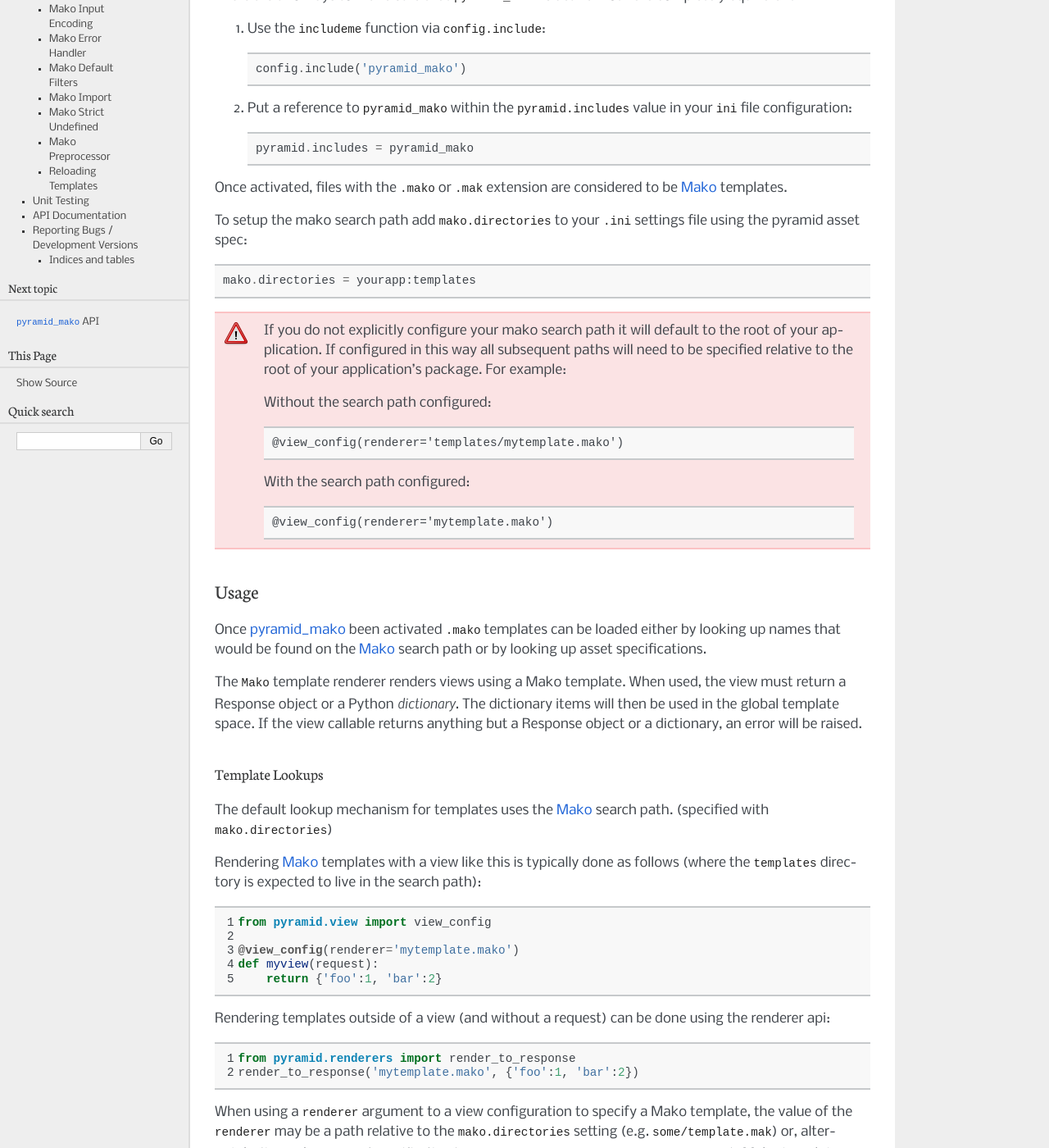
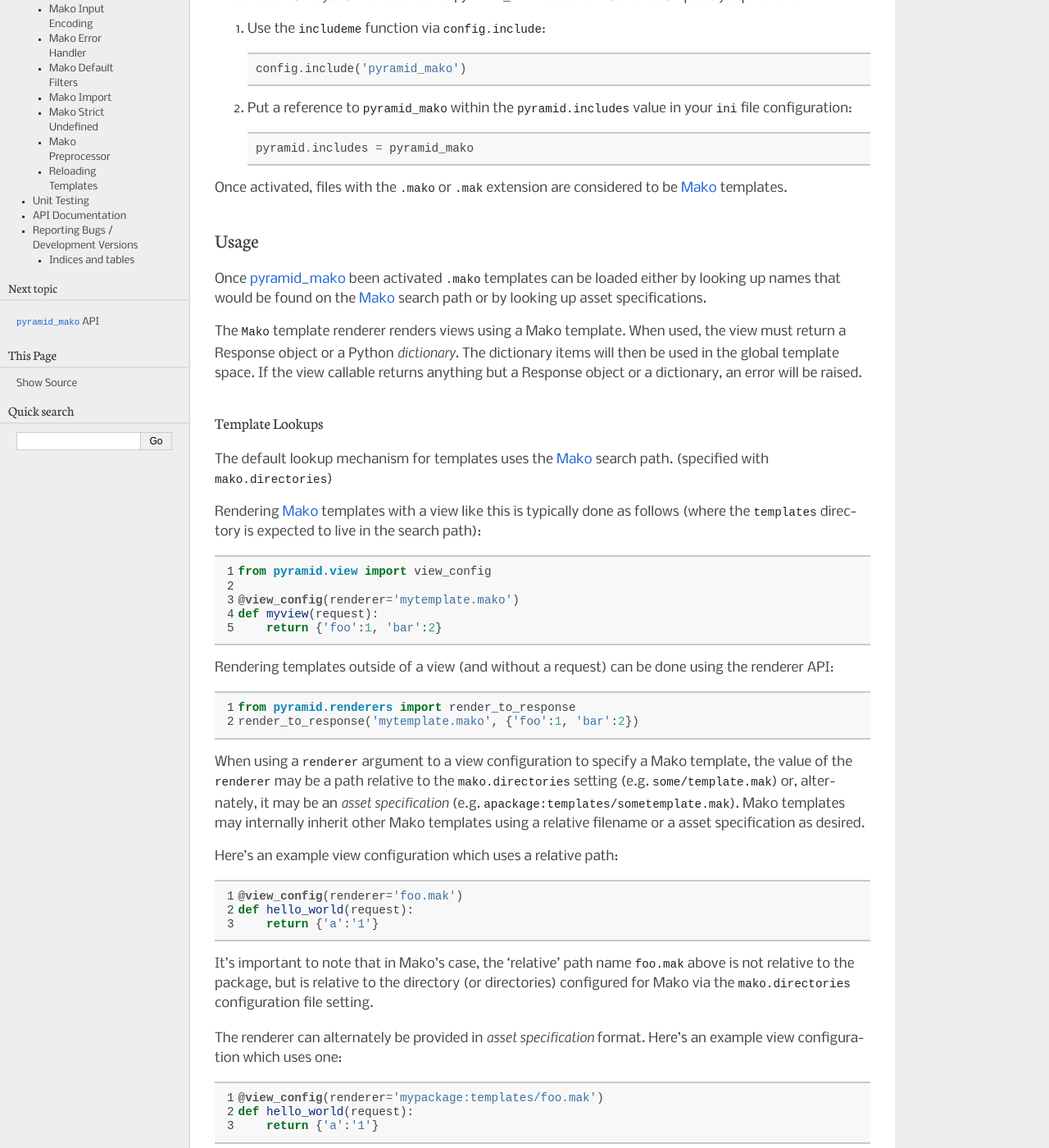
Before and after one commit to Pylons/pyramid_mako, a Sphinx documentation site: the page built from docs/index.rst, in a window 1280 px wide and 1400 px high, scrolled down 509 px. Shown: the whole window at 82% size. Built offline with Sphinx 7.4.7, drawn with Linux system fonts in a browser that asks for light colours; some of the changed text lies outside the part shown.

Commit message:
docs formatting

```diff
--- a/docs/index.rst
+++ b/docs/index.rst
@@ -33,30 +33,6 @@
 
 Once activated, files with the ``.mako`` or ``.mak`` extension are
 considered to be :term:`Mako` templates.
-
-To setup the mako search path add ``mako.directories`` to your ``.ini``
-settings file using the pyramid asset spec::
-
-     mako.directories = yourapp:templates
-
-.. warning::
-
-    If you do not explicitly configure your mako search path it will
-    default to the root of your application.  If configured in this way all
-    subsequent paths will need to be specified relative to the root of your
-    application's package. For example:
-
-    Without the search path configured:
-
-    .. code-block:: text
-
-        @view_config(renderer='templates/mytemplate.mako')
-
-    With the search path configured:
-
-    .. code-block:: text
-
-       @view_config(renderer='mytemplate.mako')
 
 Usage
 =====
@@ -91,13 +67,13 @@
      return {'foo':1, 'bar':2}
 
 Rendering templates outside of a view (and without a request) can be
-done using the renderer api:
+done using the renderer API:
 
 .. code-block:: python
- :linenos:
+   :linenos:
 
- from pyramid.renderers import render_to_response
- render_to_response('mytemplate.mako', {'foo':1, 'bar':2})
+   from pyramid.renderers import render_to_response
+   render_to_response('mytemplate.mako', {'foo':1, 'bar':2})
 
 When using a ``renderer`` argument to a view configuration to specify a Mako
 template, the value of the ``renderer`` may be a path relative to the
@@ -111,9 +87,9 @@
 .. code-block:: python
    :linenos:
 
-    @view_config(renderer='foo.mak')
-    def hello_world(request):
-        return {'a':'1'}
+   @view_config(renderer='foo.mak')
+   def hello_world(request):
+       return {'a':'1'}
 
 It's important to note that in Mako's case, the 'relative' path name
 ``foo.mak`` above is not relative to the package, but is relative to the
@@ -126,9 +102,9 @@
 .. code-block:: python
    :linenos:
 
-    @view_config(renderer='mypackage:templates/foo.mak')
-    def hello_world(request):
-        return {'a':'1'}
+   @view_config(renderer='mypackage:templates/foo.mak')
+   def hello_world(request):
+       return {'a':'1'}
 
 The above configuration will use the file named ``foo.mak`` in the
 ``templates`` directory of the ``mypackage`` package.
@@ -147,12 +123,24 @@
 template will be automatically detected, and the template will be reloaded on
 the next rendering.
 
-.. warning:: Auto-template-reload behavior is not recommended for
-             production sites as it slows rendering slightly; it's
-             usually only desirable during development.
+.. warning::
+
+   Auto-template-reload behavior is not recommended for production sites as it
+   slows rendering slightly; it's usually only desirable during development.
 
 In order to turn on automatic reloading of templates, you can use an
-environment variable, or a configuration file setting.
+configuration file setting, or an environment variable.
+
+To use a setting in the application ``.ini`` file for the same
+purpose, set the ``pyramid.reload_templates`` key to ``true`` within the
+application's configuration section, e.g.:
+
+.. code-block:: ini
+   :linenos:
+
+   [app:main]
+   use = egg:MyProject
+   pyramid.reload_templates = true
 
 To use an environment variable, start your application under a shell
 using the ``PYRAMID_RELOAD_TEMPLATES`` operating system environment
@@ -160,18 +148,7 @@
 
 .. code-block:: text
 
-  $ PYRAMID_RELOAD_TEMPLATES=1 bin/pserve myproject.ini
-
-To use a setting in the application ``.ini`` file for the same
-purpose, set the ``pyramid.reload_templates`` key to ``true`` within the
-application's configuration section, e.g.:
-
-.. code-block:: ini
-  :linenos:
-
-  [app:main]
-  use = egg:MyProject
-  pyramid.reload_templates = true
+   $ PYRAMID_RELOAD_TEMPLATES=1 bin/pserve myproject.ini
 
 A Sample Mako Template
 ----------------------
@@ -182,17 +159,17 @@
 .. code-block:: xml
    :linenos:
 
-    <html>
-    <head>
-        <title>${project} Application</title>
-    </head>
-      <body>
-         <h1 class="title">Welcome to <code>${project}</code>, an
-	  application generated by the <a
-	  href="http://docs.pylonsproject.org/projects/pyramid/en/latest/"
-         >pyramid</a> web framework.</h1>
-      </body>
-    </html>
+   <html>
+   <head>
+       <title>${project} Application</title>
+   </head>
+     <body>
+        <h1 class="title">Welcome to <code>${project}</code>, an
+	 application generated by the <a
+	 href="http://docs.pylonsproject.org/projects/pyramid/en/latest/"
+        >pyramid</a> web framework.</h1>
+     </body>
+   </html>
 
 This template doesn't use any advanced features of Mako, only the
 ``${}`` replacement syntax for names that are passed in as
@@ -217,7 +194,7 @@
 
    .. code-block:: mako
 
-     <div>Context name: ${_context.__name__}</div>
+      <div>Context name: ${_context.__name__}</div>
 
 Using A Mako def name Within a Renderer Name
 --------------------------------------------
@@ -445,30 +423,32 @@
 
 When you are running unit tests, you will be required to use
 ``config.include('pyramid_mako')`` to add :term:`pyramid_mako` so that it's
-renderers are added to the config and can be used.::
+renderers are added to the config and can be used.:
 
-    from pyramid import testing
-    from pyramid.response import Response
-    from pyramid.renderers import render
+.. code-block:: python
 
-    # The view we want to test
-    def some_view(request):
-        return Response(render('mypkg:templates/home.mako', {'var': 'testing'}))
+   from pyramid import testing
+   from pyramid.response import Response
+   from pyramid.renderers import render
 
-    class TestViews(unittest.TestCase):
-        def setUp(self):
-            self.config = testing.setUp()
-            self.config.include('pyramid_mako')
+   # The view we want to test
+   def some_view(request):
+       return Response(render('mypkg:templates/home.mako', {'var': 'testing'}))
 
-        def tearDown(self):
-            testing.tearDown()
+   class TestViews(unittest.TestCase):
+       def setUp(self):
+           self.config = testing.setUp()
+           self.config.include('pyramid_mako')
 
-        def test_some_view(self):
-            from pyramid.testing import DummyRequest
-            request = DummyRequest()
-            response = some_view(request)
-            # templates/home.mako starts with the standard <html> tag for HTML5
-            self.assertTrue('<html' in response.body)
+       def tearDown(self):
+           testing.tearDown()
+
+       def test_some_view(self):
+           from pyramid.testing import DummyRequest
+           request = DummyRequest()
+           response = some_view(request)
+           # templates/home.mako starts with the standard <html> tag for HTML5
+           self.assertTrue('<html' in response.body)
 
 API Documentation
 =================
```
Also changed, not shown: other parts of docs/index.rst (+3 -2 lines), CHANGES.txt (+8 -0 lines).
